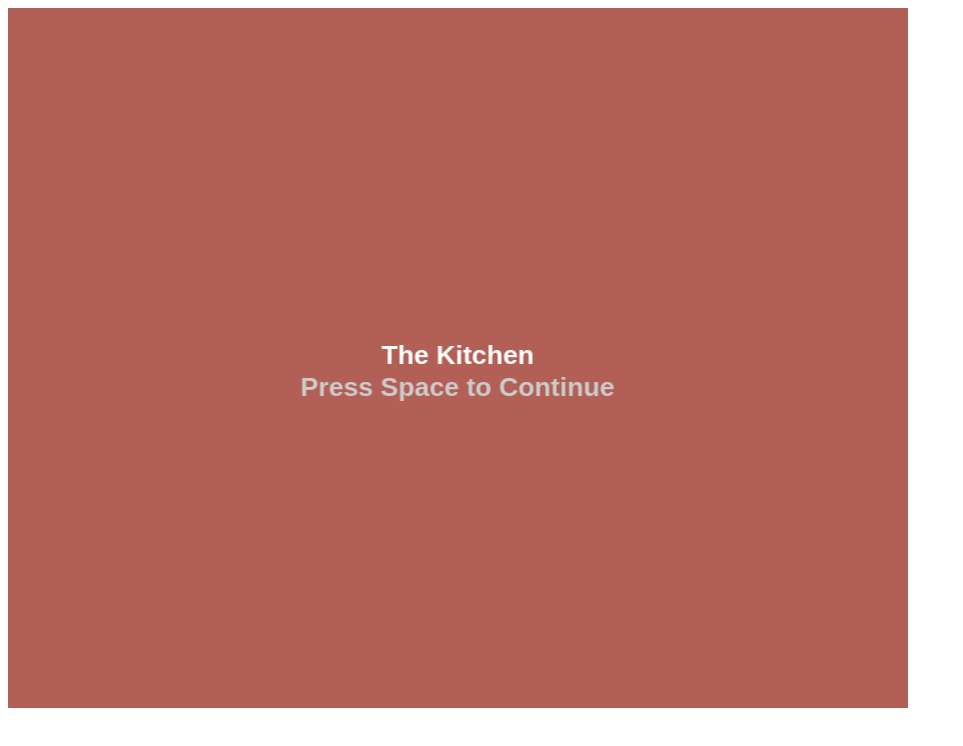
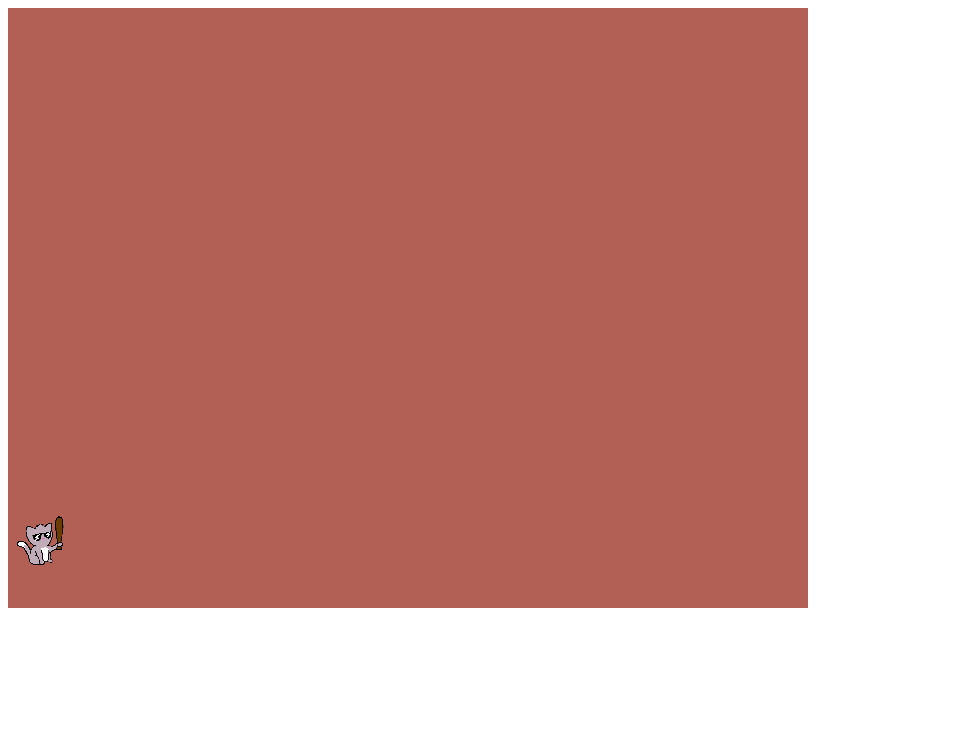
Before and after one commit to ngcruess/gameDev, a plain HTML site: page html/index.html in a window 1280 px wide. Shown: the whole page, without its empty margins (0-963 px from the left). Drawn offline with Linux system fonts and the light colour scheme; animation ran at ten frames a second.

Commit message:
Demo of P2 Physics in state0a.js

```diff
--- a/html/index.html
+++ b/html/index.html
@@ -3,6 +3,7 @@
   <head>
     <script src="../js/phaser/phaser.min.js"></script>
     <script src="../js/state0.js"></script>
+    <script src="../js/state0a.js"></script>
     <script src="../js/state1.js"></script>
     <script src="../js/state3.js"></script>
   </head>
--- a/js/main.js
+++ b/js/main.js
@@ -1,8 +1,9 @@
-var game = new Phaser.Game(900, 700, Phaser.AUTO);
+var game = new Phaser.Game(800, 600, Phaser.AUTO);
 game.state.add('state0', demo.state0);
+game.state.add('state0a', demo.state0a);
 game.state.add('state3', demo.state3);
 game.state.add('state1', demo.state1);
-game.state.start('state0');
+game.state.start('state0a');
 
 /*
 CORE FUNCTIONS
--- a/js/state0.js
+++ b/js/state0.js
@@ -3,8 +3,8 @@ demo.state0 = function(){};
 demo.state0.prototype= {
     preload: function(){},
     create: function(){
-        game.stage.backgroundColor = "#B25F55";
-        //game.stage.backgroundColor = "#3d7c48";
+        game.stage.backgroundColor = '#B25F55';
+        //game.stage.backgroundColor = '#3d7c48';
         var titleText = game.add.text(game.world.width / 2, game.world.height / 2, 'The Kitchen', {fontsize: '128px', fill: '#FFFFFF', align: 'center'});
         updateAnchor(.5, .5, titleText);
 
@@ -17,7 +17,7 @@ demo.state0.prototype= {
     update: function(){
         if (spaceKey.isDown) {
             console.log('SPACE');
-            game.state.start('state1');
+            game.state.start('state0a');
         }
     }
 };
--- /dev/null
+++ b/js/state0a.js
@@ -0,0 +1,48 @@
+var mittens, cursor;
+
+demo.state0a = function() {};
+demo.state0a.prototype = {
+    preload: function(){
+        game.load.spritesheet('mittens', '../assets/spritesheets/BatCat.png',400,300)
+    },
+    create: function(){
+        game.physics.startSystem(Phaser.Physics.P2JS);
+
+        game.stage.backgroundColor = '#B25F55';
+
+        game.physics.p2.gravity.y = 750;
+        game.physics.p2.defaultRestitution = 0;
+        game.physics.p2.world.setGlobalStiffness(1e5);
+
+        mittens = game.add.sprite(0,0, 'mittens');
+        mittens.scale.setTo(0.2, 0.2);
+        mittens.frame = 2;
+        mittens.animations.add('walkRight', [2]);
+        mittens.animations.add('walkLeft', [1]);
+        game.physics.p2.enable(mittens);
+        mittens.body.fixedRotation = true;
+        mittens.body.setZeroDamping();
+
+        //game.camera.follow(mittens);
+
+        cursor = game.input.keyboard.createCursorKeys();
+    },
+    update: function(){
+
+        if (game.input.keyboard.isDown(Phaser.Keyboard.RIGHT)){
+            mittens.body.moveRight(400);
+            mittens.animations.play('walkRight', 14, true);
+        }
+        else if (game.input.keyboard.isDown(Phaser.Keyboard.LEFT)){
+            mittens.body.moveLeft(400);
+            mittens.animations.play('walkLeft', 14, true);
+        }
+        else{
+            mittens.body.velocity.x = 0;
+            mittens.animations.stop();
+        }
+        if (game.input.keyboard.isDown(Phaser.Keyboard.UP)) {
+            mittens.body.moveUp(400);
+        }
+    }
+};
--- a/js/state3.js
+++ b/js/state3.js
@@ -13,7 +13,7 @@ demo.state3.prototype = {
     create: function() {
         game.stage.backgroundColor = '#3d7c48';
         game.physics.startSystem(Phaser.Physics.ARCADE);
-        game.world.setBounds(0, 0, 2500, 400);
+        game.world.setBounds(0, 0, 2500, 600);
         game.scale.scaleMode = Phaser.ScaleManager.SHOW_ALL;
 
         platforms = game.add.group();
@@ -30,6 +30,8 @@ demo.state3.prototype = {
         mittens.body.collideWorldBounds = true;
         mittens.animations.add('walkRight', [2,3]);
         mittens.animations.add('walkLeft', [0,1]);
+
+        game.camera.follow(mittens);
 
         var sideTable = platforms.create(550, 400, 'sidetable');
         sideTable.anchor.setTo(0.5, 1);
@@ -75,8 +77,6 @@ demo.state3.prototype = {
         sock2.body.collideWorldBounds = true;
 
 
-        game.camera.follow(mittens);
-
     },
     update: function() {
         mittens.body.velocity.x = 0;
```
